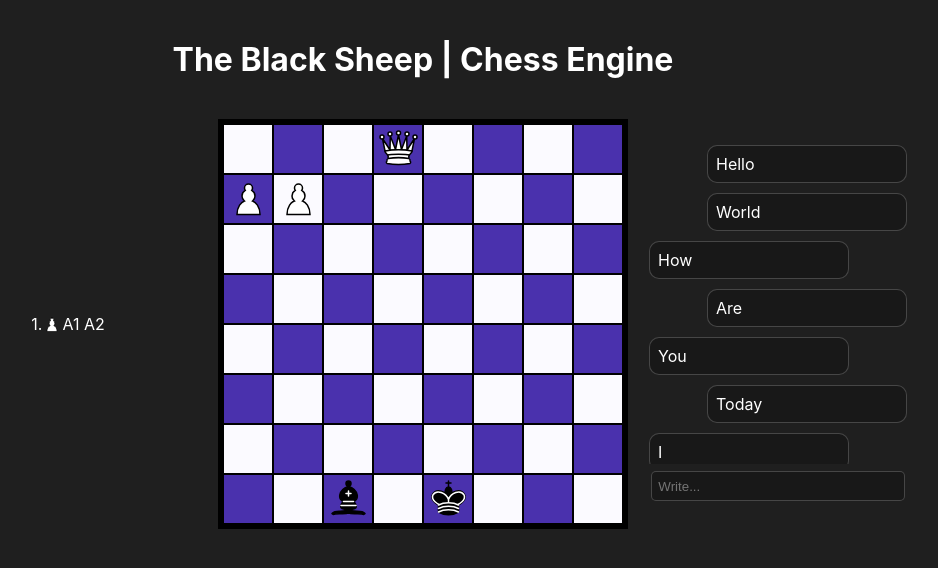
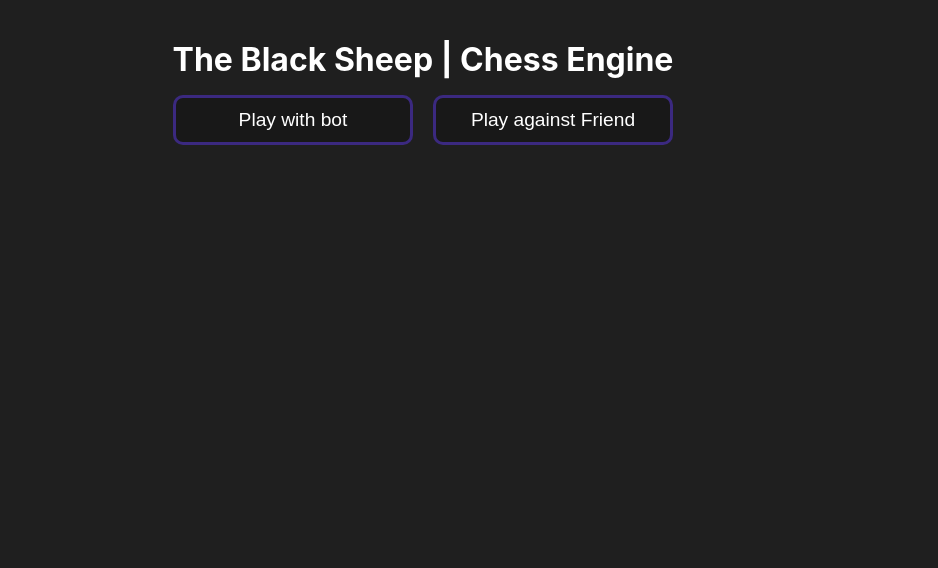
Before and after one commit to TeodorStamatin/hack-dvloper-2023, a React (Create React App) app in the folder frontend/chess-app/: page / in a window 1280 px wide. Shown: the top 568 px of the page, without its empty margins (217-1155 px from the left). Built offline with nearby package versions, Linux system fonts and the light colour scheme.

Commit message:
Implemented play buttons

```diff
--- a/frontend/chess-app/src/App.css
+++ b/frontend/chess-app/src/App.css
@@ -12,6 +12,10 @@
 
 .App-header {
   padding: 2.5em;
+  display: flex;
+  flex-direction: column;
+  justify-content: center;
+  align-items: center;
 }
 
 .App-body {
@@ -19,6 +23,10 @@
   flex-direction: row;
   justify-content: center;
   align-items: center;
+}
+
+.gameNumber {
+  color: yellow;
 }
 
 body {
@@ -76,17 +84,17 @@ body {
 }
 
 .messageBox {
+  padding: 1em;
   display: flex;
   flex-direction: column;
   justify-content: flex-start;
-  align-items: center;
-  overflow-y: scroll;
+  overflow-y: auto;
 }
 
 .message {
+  text-align: left;
   display: flex;
   flex-direction: row;
-  align-items: center;
   margin: 5px;
   background-color: rgba(0, 0, 0, 0.2);
   border: 1px solid rgba(255, 255, 255, 0.2);
@@ -140,3 +148,43 @@ body {
   align-items: center;
   border-radius: 5px;
 }
+
+.playBtnBox {
+  width: 500px;
+  display: flex;
+  flex-direction: row;
+  justify-content: space-between;
+  align-items: center;
+  margin: 1em;
+}
+
+.playBtn {
+  width: 240px;
+  height: 50px;
+  border-radius: 10px;
+  background-color: rgba(0, 0, 0, 0.2);
+  color: white;
+  font-size: 1.2em;
+  border: 3px solid rgba(74, 49, 173, 0.7);
+  cursor: pointer;
+}
+
+.resignBtnBox {
+  width: 500px;
+  display: flex;
+  flex-direction: row;
+  justify-content: center;
+  align-items: center;
+  margin: 1em;
+}
+
+.resignBtn {
+  width: 240px;
+  height: 50px;
+  border-radius: 10px;
+  background-color: rgba(0, 0, 0, 0.2);
+  color: white;
+  font-size: 1.2em;
+  border: 3px solid rgba(168, 17, 77, 0.7);
+  cursor: pointer;
+}
--- a/frontend/chess-app/src/App.js
+++ b/frontend/chess-app/src/App.js
@@ -11,16 +11,42 @@ function App() {
     {pieceType: "WHITE_PAWN", from: "A1", to: "A2"},
   ]);
 
+  const [gameNumber, setGameNumber] = useState(0);
+  const [gameInProgress, setGameInProgress] = useState(false);
+
+  function startGame() {
+    setGameInProgress(true);
+    setGameNumber(gameNumber + 1);
+  }
+
+  function resignGame() {
+    setGameInProgress(false);
+  }
+
   return (
     <div className="App">
       <header className="App-header">
         <h1>The Black Sheep | Chess Engine</h1>
+        {gameInProgress
+        ? <div>
+            <h2>Game: <span className="gameNumber">#{gameNumber}</span></h2>
+            <div className="resignBtnBox">
+              <button className="resignBtn" onClick={() => resignGame()}>Resign game</button>
+            </div>
+          </div>
+        : <div className="playBtnBox">
+            <button className="playBtn" onClick={() => startGame()}>Play with bot</button>
+            <button className="playBtn" onClick={() => startGame()}>Play against Friend</button>
+          </div>}
       </header>
-      <div className="App-body">
+      {gameInProgress
+      ? <div className="App-body">
         <History history={history} setHistory={setHistory} />
         <Chessboard history={history} setHistory={setHistory} />
-        <Chatbox userId={1}/>
+        <Chatbox userColor={"white"}/>
       </div>
+      : ""
+      }
     </div>
   );
 }
--- a/frontend/chess-app/src/components/Chatbox.jsx
+++ b/frontend/chess-app/src/components/Chatbox.jsx
@@ -1,32 +1,50 @@
 import React from "react";
+import { useState, useRef, useEffect } from "react";
 
 export default function Chatbox(props) {
-    const [chat, setChat] = React.useState(
+    const [message, setMessage] = useState("");
+    const [chat, setChat] = useState(
         [
-            {userId: 1, text: "Hello"},
-            {userId: 1, text: "World"},
-            {userId: 2, text: "How"},
-            {userId: 1, text: "Are"},
-            {userId: 2, text: "You"},
-            {userId: 1, text: "Today"},
-            {userId: 2, text: "I"},
-            {userId: 2, text: "Am"},
-            {userId: 2, text: "Fine"},
-            {userId: 1, text: "Good"},
-            {userId: 1, text: "To"},
-            {userId: 1, text: "Hear"},
+            {userColor: "white", text: "Hello"},
+            {userColor: "white", text: "World"},
+            {userColor: "black", text: "How"},
+            {userColor: "white", text: "Are"},
+            {userColor: "black", text: "You"},
+            {userColor: "white", text: "Today"},
+            {userColor: "black", text: "I"},
+            {userColor: "black", text: "Am"},
+            {userColor: "black", text: "Fine"},
+            {userColor: "white", text: "Good"},
+            {userColor: "white", text: "To"},
+            {userColor: "white", text: "Hear"},
         ]);
+
+    function handleKeyPress(event) {
+        if (event.key === "Enter") {
+            if (message === "") return;
+            setChat([...chat, {userColor: props.userColor, text: message}]);
+            setMessage("");
+        }
+    }
+    const bottomRef = useRef();
+    useEffect(() => {
+        console.log("scrolling");
+        bottomRef.current?.scrollIntoView({behavior: 'smooth'});
+      }, [chat]);
 
   return (
     <div className="chatBox">
         <div className="messageBox">
         {chat.map((message, index) => (
-            <div key={index} className={`message ${props.userId === message.userId ? "myMessage" : "otherMessage"}`}>
+            <div key={index} className={`message ${props.userColor === message.userColor ? "myMessage" : "otherMessage"}`}>
                 {message.text}
             </div>
         ))}
+        <div ref={bottomRef}></div>
       </div>
-      <input placeholder="Write..."></input>
+      <input placeholder="Write..." value={message}
+            onChange={(event) => setMessage(event.target.value)}
+            onKeyPress={(event) => handleKeyPress(event)}></input>
     </div>
   );
 }
--- a/frontend/chess-app/src/components/Chessboard.jsx
+++ b/frontend/chess-app/src/components/Chessboard.jsx
@@ -81,14 +81,14 @@ function Chessboard(props) {
 
             if (piece !== null) {
                 listItems.push(
-                    <div className={`piece ${color} ${selected ? "selected" : ""}`} onClick={() => setSelectedPiece(piece)}>
-                        <Piece piece={piece} key={piece.position} />
+                    <div key={piece.position} className={`piece ${color} ${selected ? "selected" : ""}`} onClick={() => setSelectedPiece(piece)}>
+                        <Piece piece={piece} />
                     </div>);
             }
             else
-                listItems.push(<div className={`piece ${color}`} onClick={() => performMove(i, j)}></div>);
+                listItems.push(<div key={getNameByPos(i, j)} className={`piece ${color}`} onClick={() => performMove(i, j)}></div>);
         })
-        board.push(<div className="row">{listItems}</div>)
+        board.push(<div className="row" key={`key` + i}>{listItems}</div>)
     })
     // construct a jsx object based on chessboard
   return (
```
